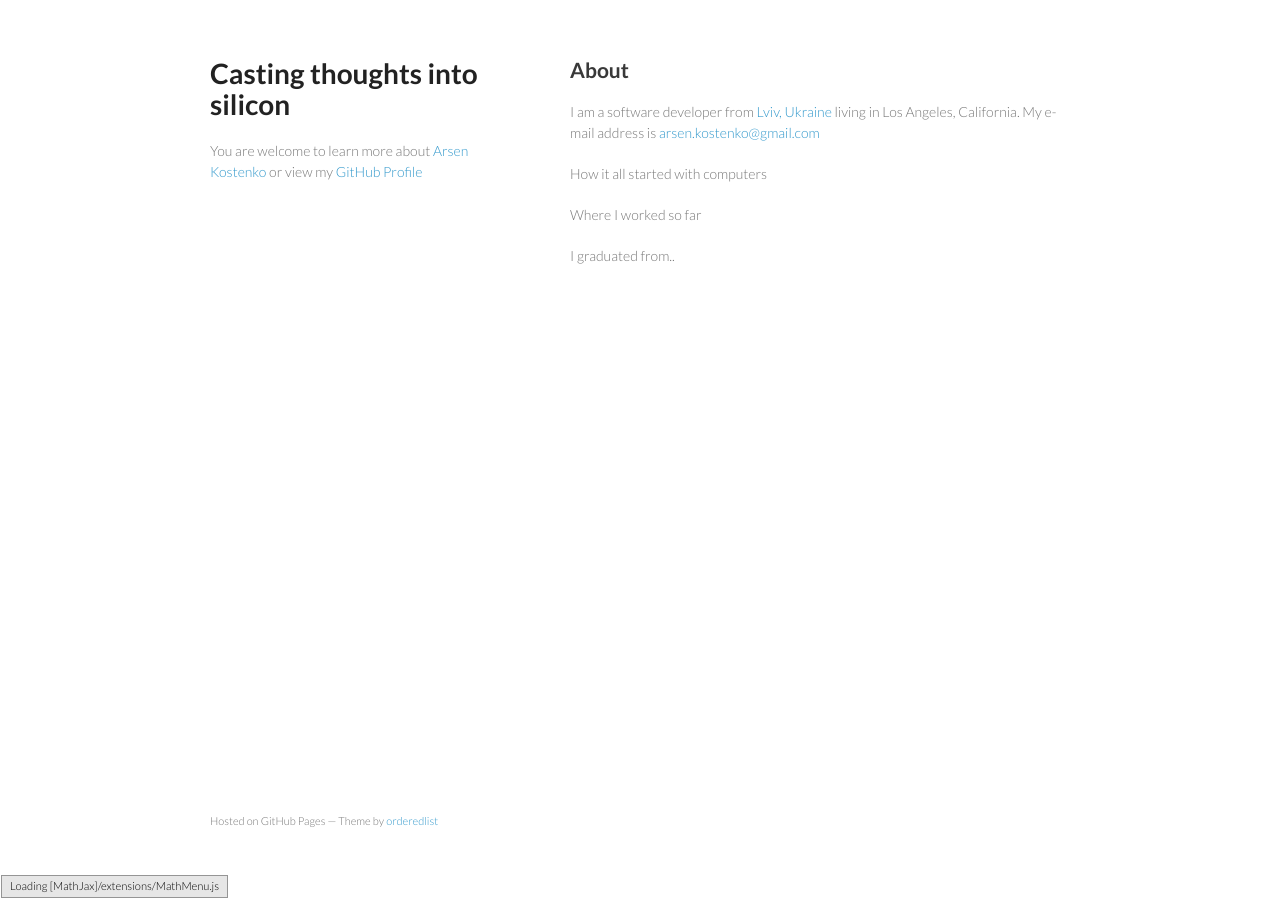
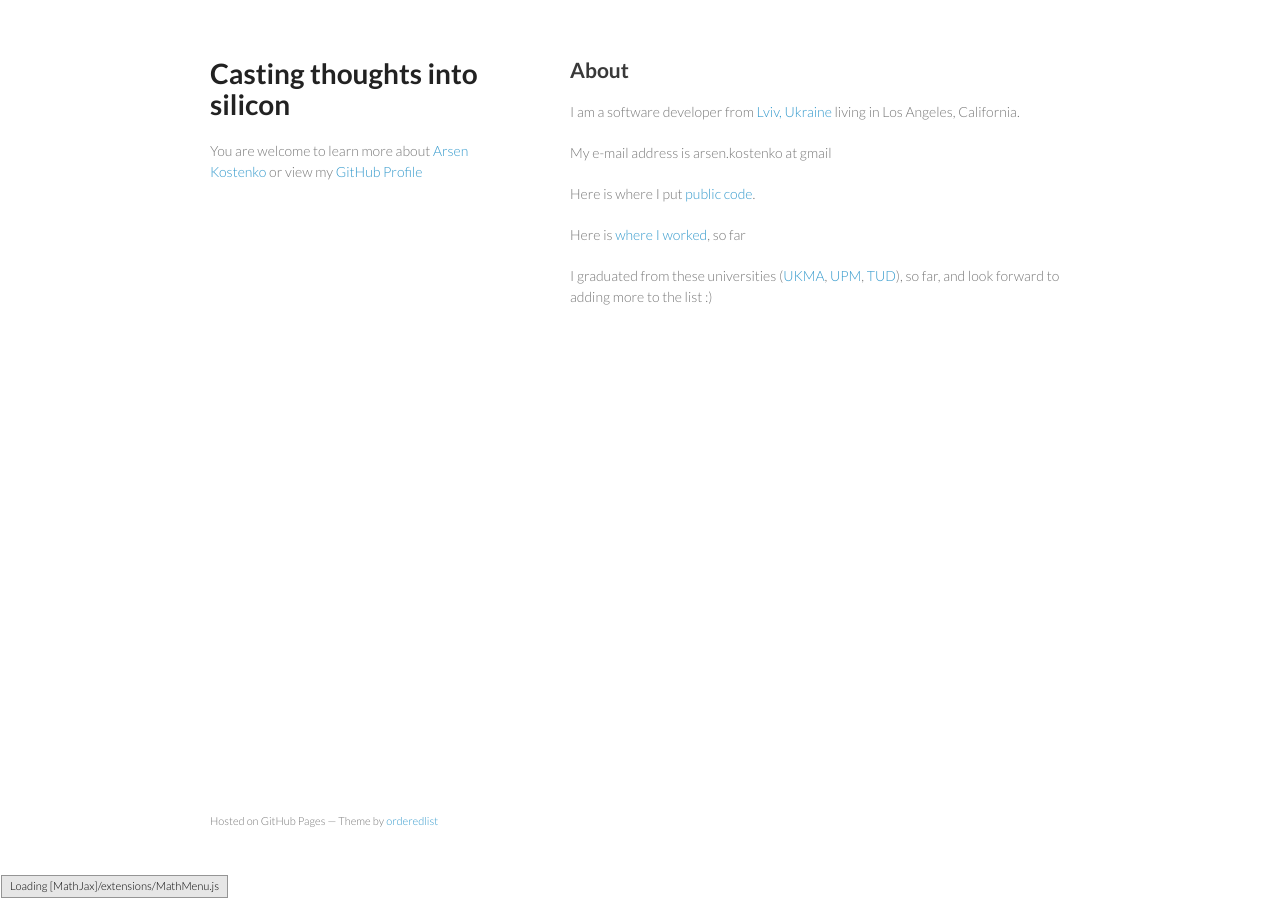
Before and after one commit to kosty/kosty.github.com, a Jekyll site: the page built from about.markdown, in a window 1280 px wide. Built offline with Jekyll 4.4.1, drawn with Linux system fonts in a browser that asks for light colours; Markdown is read by kramdown in place of the engine named in the settings.

Commit message:
clean about

```diff
--- a/about.markdown
+++ b/about.markdown
@@ -3,13 +3,14 @@ layout: layout
 title: About
 ---
 
-<h2>About</h2>
+## About
 
-<p>I am a software developer from <a href="http://en.wikipedia.org/wiki/Lviv">Lviv, Ukraine</a> living in Los Angeles, California.
-My e-mail address is <a href="mailto:arsen.kostenko@gmail.com">arsen.kostenko@gmail.com</a></p>
+I am a software developer from [Lviv, Ukraine](http://en.wikipedia.org/wiki/Lviv) living in Los Angeles, California.
 
-<p>How it all started with computers</p>
+My e-mail address is arsen.kostenko at gmail
 
-<p>Where I worked so far</p>
+Here is where I put [public code](https://github.com/kosty).
 
-<p>I graduated from.. </p>
+Here is [where I worked](http://www.linkedin.com/in/kosty), so far
+
+I graduated from these universities ([UKMA](http://www.ukma.edu.ua), [UPM](http://www.fi.upm.es), [TUD](http://www.inf.tu-dresden.de/portal.php?node_id=1&ln=en&group=13)), so far, and look forward to adding more to the list :)
```
